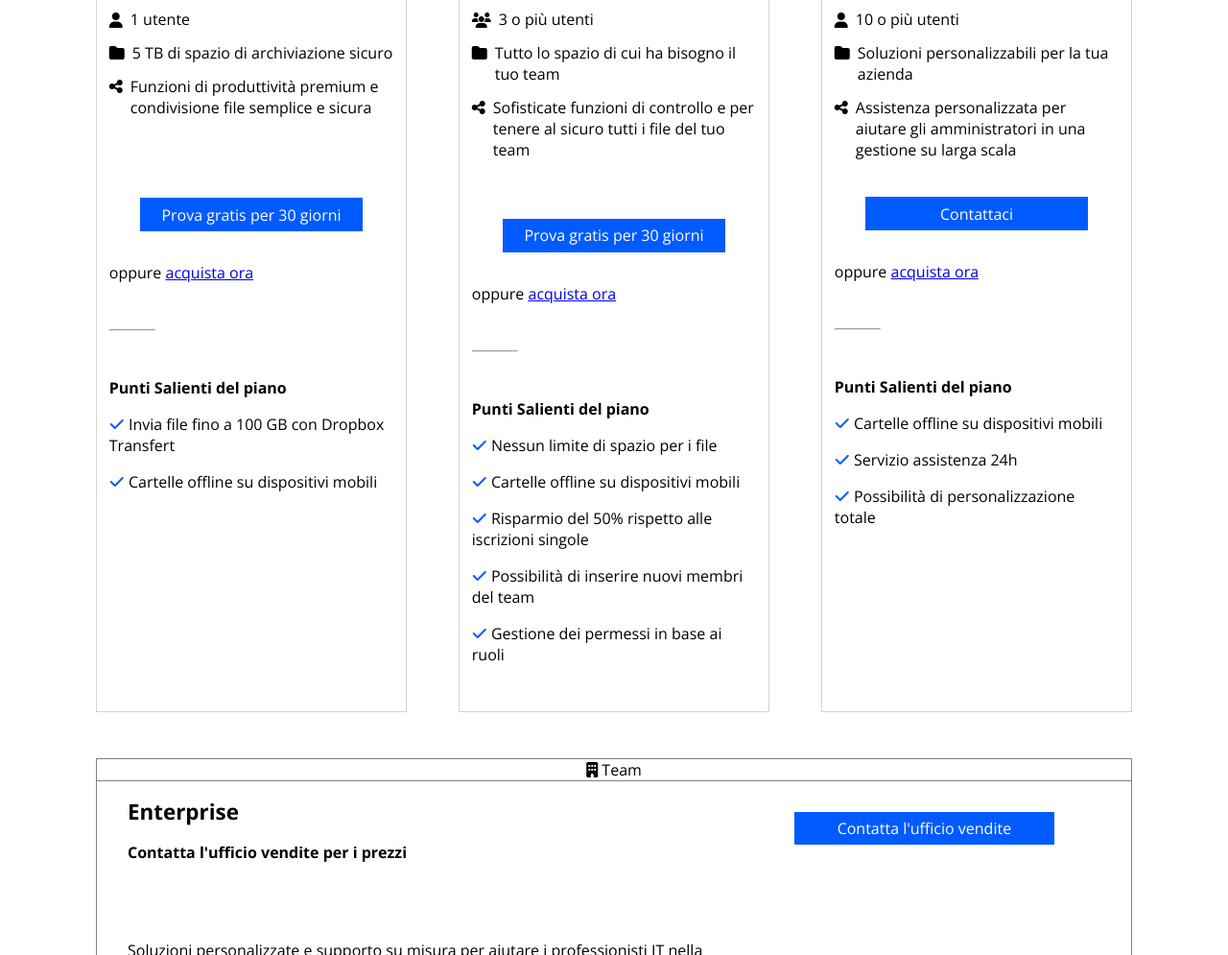
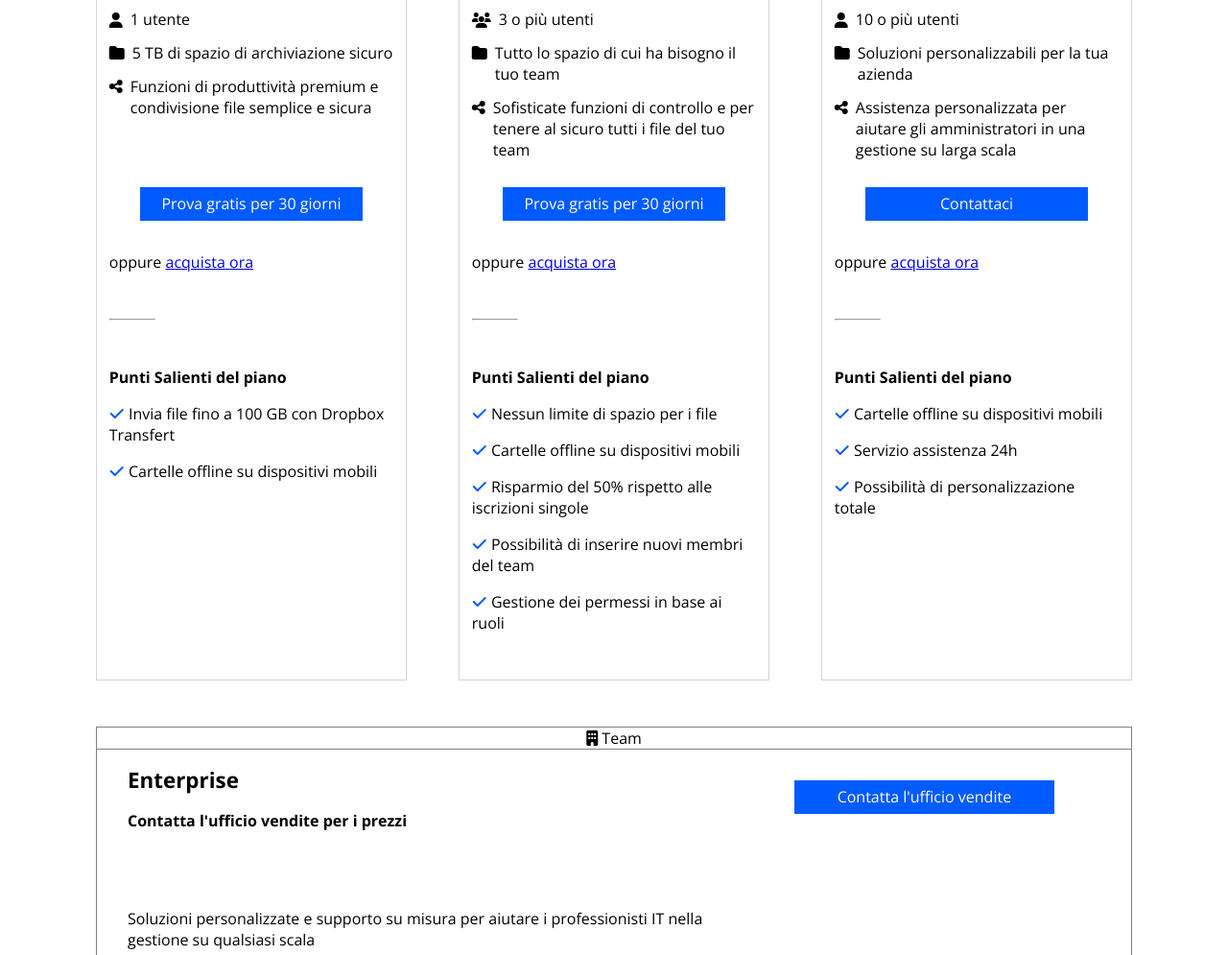
Before and after one commit to Gianmarco-Leone/htmlcss-dropbox, a plain HTML site: page index.html in a window 1280 px wide. Shown: the part 1301-2296 px from the top of the page at 96% size. Drawn offline with nearby package versions, Linux system fonts and the light colour scheme.

Commit message:
align ul first section

```diff
--- a/css/style.css
+++ b/css/style.css
@@ -145,6 +145,8 @@ body {
 
 .subscription-col ul {
     list-style-type: none;
+    /* Allineo liste col tra di loro */
+    height: 10rem;
 }
 
 .subscription-col ul > li {
@@ -159,16 +161,6 @@ body {
 
 .subscription-col .btn {
     margin: 1rem 2rem;
-}
-
-/* ALLINEO BOTTONI */
-
-#single-btn {
-    margin-top: 3.8rem;
-}
-
-#team-btn {
-    margin-top: 2.4rem;
 }
 
 .check > i {
```
